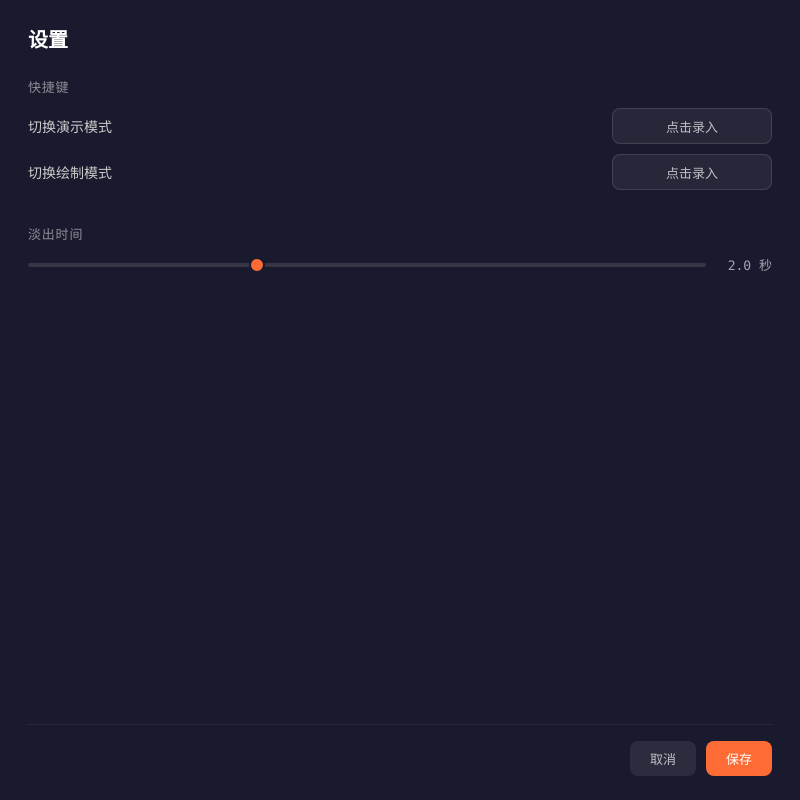
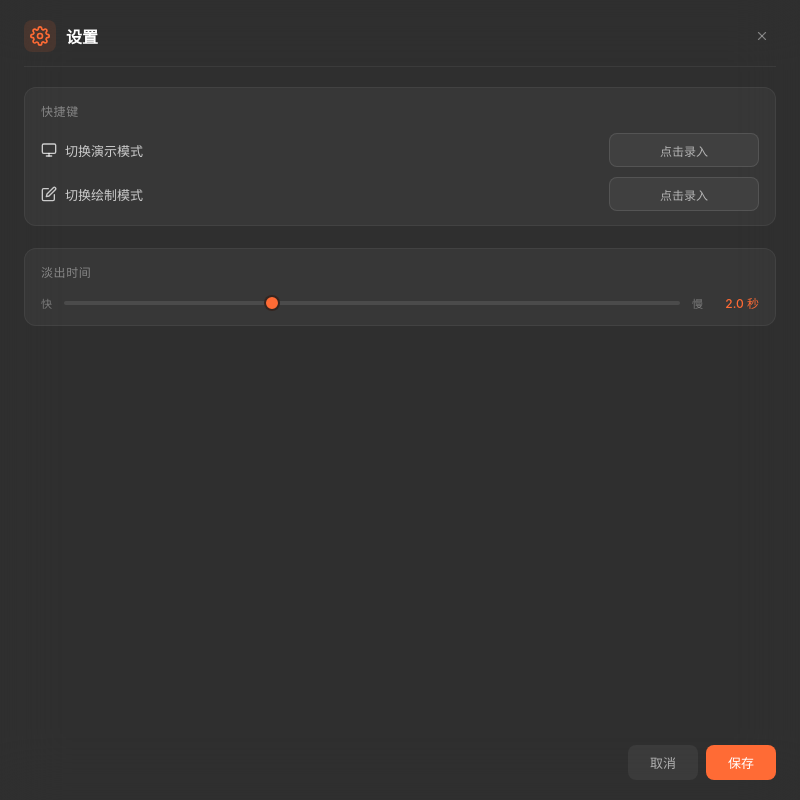
Before and after one commit to s-l-l/mouse, an Electron app: page renderer/settings/index.html in a window 800 px wide. Drawn offline with Linux system fonts and the light colour scheme; no server answers.

Commit message:
feat: Revamp settings UI and improve tray icon for Mouse Spotlight
- Redesigned settings interface with a new header and close button for better user experience.
- Implemented a bitmap icon for the Windows tray, replacing the SVG icon for improved compatibility.
- Adjusted dimensions of the settings window for a more streamlined appearance.
- Enhanced styles for better visual consistency and accessibility across the settings page.

```diff
--- a/renderer/settings/index.html
+++ b/renderer/settings/index.html
@@ -2,26 +2,53 @@
 <html lang="zh-CN">
 <head>
   <meta charset="UTF-8">
-  <title>Mouse Spotlight 设置</title>
+  <title>Mouse Spotlight - 设置</title>
   <link rel="stylesheet" href="styles.css">
 </head>
 <body>
   <div class="settings-container">
-    <h1 class="settings-title">设置</h1>
+    <!-- Header -->
+    <div class="settings-header" style="-webkit-app-region: drag;">
+      <div class="header-icon">
+        <svg width="20" height="20" viewBox="0 0 24 24" fill="none" stroke="#FF6B35" stroke-width="2" stroke-linecap="round" stroke-linejoin="round">
+          <circle cx="12" cy="12" r="3"/>
+          <path d="M19.4 15a1.65 1.65 0 0 0 .33 1.82l.06.06a2 2 0 0 1 0 2.83 2 2 0 0 1-2.83 0l-.06-.06a1.65 1.65 0 0 0-1.82-.33 1.65 1.65 0 0 0-1 1.51V21a2 2 0 0 1-2 2 2 2 0 0 1-2-2v-.09A1.65 1.65 0 0 0 9 19.4a1.65 1.65 0 0 0-1.82.33l-.06.06a2 2 0 0 1-2.83 0 2 2 0 0 1 0-2.83l.06-.06A1.65 1.65 0 0 0 4.68 15a1.65 1.65 0 0 0-1.51-1H3a2 2 0 0 1-2-2 2 2 0 0 1 2-2h.09A1.65 1.65 0 0 0 4.6 9a1.65 1.65 0 0 0-.33-1.82l-.06-.06a2 2 0 0 1 0-2.83 2 2 0 0 1 2.83 0l.06.06A1.65 1.65 0 0 0 9 4.68a1.65 1.65 0 0 0 1-1.51V3a2 2 0 0 1 2-2 2 2 0 0 1 2 2v.09a1.65 1.65 0 0 0 1 1.51 1.65 1.65 0 0 0 1.82-.33l.06-.06a2 2 0 0 1 2.83 0 2 2 0 0 1 0 2.83l-.06.06a1.65 1.65 0 0 0-.33 1.82V9a1.65 1.65 0 0 0 1.51 1H21a2 2 0 0 1 2 2 2 2 0 0 1-2 2h-.09a1.65 1.65 0 0 0-1.51 1z"/>
+        </svg>
+      </div>
+      <h1 class="settings-title">设置</h1>
+      <button class="close-btn" id="closeBtn" style="-webkit-app-region: no-drag;">
+        <svg width="14" height="14" viewBox="0 0 24 24" fill="none" stroke="currentColor" stroke-width="2" stroke-linecap="round">
+          <line x1="18" y1="6" x2="6" y2="18"/><line x1="6" y1="6" x2="18" y2="18"/>
+        </svg>
+      </button>
+    </div>
 
-    <!-- Shortcuts section -->
+    <!-- Shortcuts -->
     <section class="settings-section">
       <h2 class="section-title">快捷键</h2>
 
       <div class="shortcut-item">
-        <label>切换演示模式</label>
+        <div class="shortcut-label">
+          <svg width="16" height="16" viewBox="0 0 24 24" fill="none" stroke="currentColor" stroke-width="2" stroke-linecap="round" stroke-linejoin="round">
+            <rect x="2" y="3" width="20" height="14" rx="2" ry="2"/>
+            <line x1="8" y1="21" x2="16" y2="21"/>
+            <line x1="12" y1="17" x2="12" y2="21"/>
+          </svg>
+          <span>切换演示模式</span>
+        </div>
         <div class="shortcut-input" id="shortcutPresentation" tabindex="0">
           <span class="shortcut-keys">点击录入</span>
         </div>
       </div>
 
       <div class="shortcut-item">
-        <label>切换绘制模式</label>
+        <div class="shortcut-label">
+          <svg width="16" height="16" viewBox="0 0 24 24" fill="none" stroke="currentColor" stroke-width="2" stroke-linecap="round" stroke-linejoin="round">
+            <path d="M11 4H4a2 2 0 0 0-2 2v14a2 2 0 0 0 2 2h14a2 2 0 0 0 2-2v-7"/>
+            <path d="M18.5 2.5a2.121 2.121 0 0 1 3 3L12 15l-4 1 1-4 9.5-9.5z"/>
+          </svg>
+          <span>切换绘制模式</span>
+        </div>
         <div class="shortcut-input" id="shortcutDrawing" tabindex="0">
           <span class="shortcut-keys">点击录入</span>
         </div>
@@ -32,7 +59,9 @@
     <section class="settings-section">
       <h2 class="section-title">淡出时间</h2>
       <div class="slider-item">
+        <span class="slider-label">快</span>
         <input type="range" id="fadeSlider" min="500" max="5000" step="100" value="2000">
+        <span class="slider-label">慢</span>
         <span class="slider-value" id="fadeValue">2.0 秒</span>
       </div>
     </section>
--- a/renderer/settings/renderer.js
+++ b/renderer/settings/renderer.js
@@ -7,6 +7,7 @@
   const fadeValue = document.getElementById('fadeValue');
   const saveBtn = document.getElementById('saveBtn');
   const cancelBtn = document.getElementById('cancelBtn');
+  const closeBtn = document.getElementById('closeBtn');
 
   let currentSettings = {};
   let tempShortcutPresentation = '';
@@ -97,6 +98,10 @@
     window.settingsAPI.closeSettings();
   });
 
+  closeBtn.addEventListener('click', () => {
+    window.settingsAPI.closeSettings();
+  });
+
   // ===== Init =====
 
   window.settingsAPI.getSettings().then((settings) => {
--- a/renderer/settings/styles.css
+++ b/renderer/settings/styles.css
@@ -2,36 +2,70 @@
 
 body {
   font-family: -apple-system, BlinkMacSystemFont, 'Segoe UI', 'Microsoft YaHei', sans-serif;
-  background: #1a1a2e;
+  background: rgba(30, 30, 30, 0.92);
+  backdrop-filter: blur(30px) saturate(180%);
+  -webkit-backdrop-filter: blur(30px) saturate(180%);
   color: #e0e0e0;
   overflow: hidden;
 }
 
 .settings-container {
-  padding: 24px 28px;
+  padding: 20px 24px;
   height: 100vh;
   display: flex;
   flex-direction: column;
 }
 
+/* Header */
+.settings-header {
+  display: flex;
+  align-items: center;
+  gap: 10px;
+  margin-bottom: 20px;
+  padding-bottom: 14px;
+  border-bottom: 1px solid rgba(255,255,255,0.06);
+}
+.header-icon {
+  display: flex; align-items: center; justify-content: center;
+  width: 32px; height: 32px;
+  background: rgba(255,107,53,0.12);
+  border-radius: 8px;
+}
 .settings-title {
-  font-size: 20px;
+  flex: 1;
+  font-size: 16px;
   font-weight: 600;
   color: #fff;
-  margin-bottom: 24px;
+}
+.close-btn {
+  display: flex; align-items: center; justify-content: center;
+  width: 28px; height: 28px;
+  border: none;
+  border-radius: 6px;
+  background: transparent;
+  color: rgba(255,255,255,0.4);
+  cursor: pointer;
+  transition: all 0.15s ease;
+}
+.close-btn:hover {
+  background: rgba(230,57,70,0.2);
+  color: #E63946;
 }
 
+/* Section */
 .settings-section {
-  margin-bottom: 24px;
+  margin-bottom: 22px;
+  padding: 14px 16px;
+  background: rgba(255,255,255,0.04);
+  border: 1px solid rgba(255,255,255,0.06);
+  border-radius: 12px;
 }
-
 .section-title {
-  font-size: 13px;
+  font-size: 12px;
   font-weight: 500;
-  color: rgba(255,255,255,0.5);
-  text-transform: uppercase;
-  letter-spacing: 0.8px;
-  margin-bottom: 12px;
+  color: rgba(255,255,255,0.4);
+  letter-spacing: 0.6px;
+  margin-bottom: 14px;
 }
 
 /* Shortcut items */
@@ -41,79 +75,76 @@ body {
   justify-content: space-between;
   margin-bottom: 10px;
 }
+.shortcut-item:last-child { margin-bottom: 0; }
 
-.shortcut-item label {
-  font-size: 14px;
-  color: #ccc;
+.shortcut-label {
+  display: flex;
+  align-items: center;
+  gap: 8px;
+  font-size: 13px;
+  color: rgba(255,255,255,0.75);
 }
 
 .shortcut-input {
   display: flex;
   align-items: center;
   justify-content: center;
-  min-width: 160px;
-  height: 36px;
-  padding: 0 12px;
-  background: rgba(255,255,255,0.06);
-  border: 1px solid rgba(255,255,255,0.12);
+  min-width: 150px;
+  height: 34px;
+  padding: 0 14px;
+  background: rgba(255,255,255,0.05);
+  border: 1px solid rgba(255,255,255,0.1);
   border-radius: 8px;
   cursor: pointer;
   transition: all 0.15s ease;
   outline: none;
 }
-
-.shortcut-input:hover {
-  border-color: rgba(255,255,255,0.25);
+.shortcut-input:hover { border-color: rgba(255,255,255,0.2); }
+.shortcut-input:focus {
+  border-color: #FF6B35;
+  background: rgba(255,107,53,0.06);
+  box-shadow: 0 0 0 2px rgba(255,107,53,0.12);
 }
 
-.shortcut-input:focus {
-  border-color: #FF6B35;
-  background: rgba(255,107,53,0.08);
-  box-shadow: 0 0 0 2px rgba(255,107,53,0.15);
+.shortcut-keys {
+  font-size: 12px;
+  color: rgba(255,255,255,0.6);
+  font-family: -apple-system, 'Segoe UI', sans-serif;
 }
-
-.shortcut-input .shortcut-keys {
-  font-size: 13px;
-  color: rgba(255,255,255,0.7);
-  font-family: 'Consolas', 'Monaco', monospace;
-}
-
-.shortcut-input:focus .shortcut-keys {
-  color: #FF6B35;
-}
+.shortcut-input:focus .shortcut-keys { color: #FF6B35; }
 
 /* Slider */
 .slider-item {
   display: flex;
   align-items: center;
-  gap: 16px;
+  gap: 12px;
 }
-
+.slider-label {
+  font-size: 11px;
+  color: rgba(255,255,255,0.35);
+}
 input[type="range"] {
   flex: 1;
   -webkit-appearance: none;
   height: 4px;
-  background: rgba(255,255,255,0.12);
+  background: rgba(255,255,255,0.1);
   border-radius: 2px;
   outline: none;
 }
-
 input[type="range"]::-webkit-slider-thumb {
   -webkit-appearance: none;
-  width: 16px;
-  height: 16px;
+  width: 16px; height: 16px;
   background: #FF6B35;
   border-radius: 50%;
   cursor: pointer;
-  border: 2px solid #1a1a2e;
+  border: 2px solid rgba(30,30,30,0.9);
 }
-
 .slider-value {
-  font-size: 13px;
-  color: rgba(255,255,255,0.6);
-  min-width: 50px;
+  font-size: 12px;
+  color: #FF6B35;
+  min-width: 44px;
   text-align: right;
-  font-family: 'Consolas', monospace;
+  font-weight: 500;
 }
 
 /* Buttons */
@@ -121,13 +152,11 @@ input[type="range"]::-webkit-slider-thumb {
   margin-top: auto;
   display: flex;
   justify-content: flex-end;
-  gap: 10px;
-  padding-top: 16px;
-  border-top: 1px solid rgba(255,255,255,0.06);
+  gap: 8px;
+  padding-top: 14px;
 }
-
 .btn {
-  padding: 8px 20px;
+  padding: 8px 22px;
   border: none;
   border-radius: 8px;
   font-size: 13px;
@@ -135,15 +164,13 @@ input[type="range"]::-webkit-slider-thumb {
   cursor: pointer;
   transition: all 0.15s ease;
 }
-
 .btn-primary {
   background: #FF6B35;
   color: #fff;
 }
 .btn-primary:hover { background: #e85d2a; }
-
 .btn-secondary {
-  background: rgba(255,255,255,0.08);
-  color: rgba(255,255,255,0.7);
+  background: rgba(255,255,255,0.06);
+  color: rgba(255,255,255,0.6);
 }
-.btn-secondary:hover { background: rgba(255,255,255,0.12); }
+.btn-secondary:hover { background: rgba(255,255,255,0.1); }
```
Also changed, not shown: main.js (+50 -9 lines).
